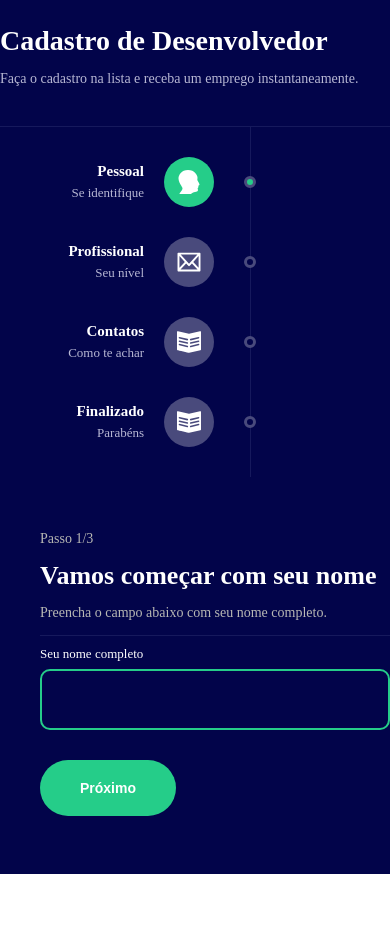
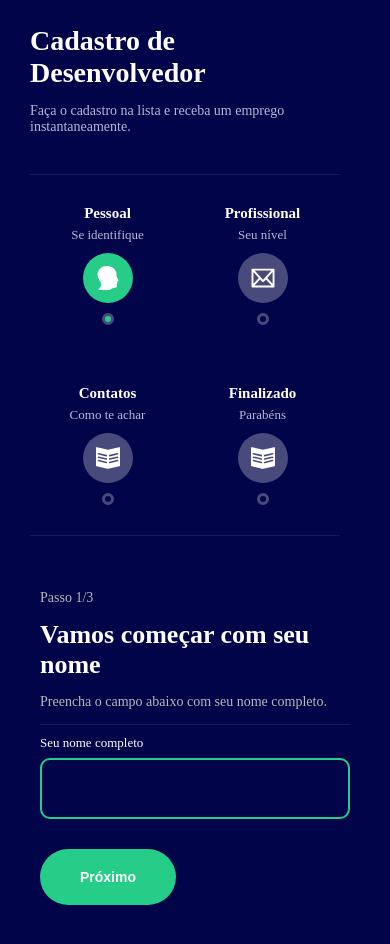
Before and after one commit to brunoventura123/multform, a React (Create React App) app: page / in a window 390 px wide. Shown: the top 944 px of the page. Before the commit the page ends 874 px from the top, so only its background shows below. Built offline with nearby package versions, Linux system fonts and the light colour scheme.

Commit message:
Responsividade feita

```diff
--- a/src/components/SideBarItem/styles.ts
+++ b/src/components/SideBarItem/styles.ts
@@ -4,16 +4,35 @@ export const Container = styled.div`
     margin:30px 0;
     cursor:pointer;
 
+
     a{
         display:flex;
         align-items:center;
         text-decoration:none;
+
+    }
+
+    @media(max-width:700px){
+        width:100%;
+
+        a{
+            flex-direction:column;
+            justify-content:center;
+        }
+    }
+    @media(max-width:480px){
+        width:50%;
     }
 `
 
 export const Info = styled.div`
     flex:1;
     margin-right:20px;
+
+    @media(max-width:700px){
+        text-align:center;
+        margin:0;
+    }
 `
 
 export const Title = styled.div`
@@ -22,12 +41,20 @@ export const Title = styled.div`
     margin-bottom:5px;
     font-size:15px;
     color:#FFF;
+
+    @media(max-width:700px){
+        text-align:center;
+    }
 `
 
 export const Description = styled.div`
     text-align:right;
     font-size:13px;
     color:#B8B8D4;
+
+    @media(max-width:700px){
+        text-align:center;
+    }
 `
 
 export const IconArea = styled.div<{active: boolean}>`
@@ -38,6 +65,10 @@ export const IconArea = styled.div<{active: boolean}>`
     display:flex;
     justify-content:center;
     align-items:center;
+
+    @media(max-width:700px){
+        margin-top:10px;
+    }
 `
 
 export const Point = styled.div<{active: boolean}>`
@@ -48,4 +79,9 @@ export const Point = styled.div<{active: boolean}>`
     margin-left:30px;
     margin-right:-6px;
     background-color: ${props=>props.active ? '#25cd89' : '#02044a'};
+
+    @media(max-width:700px){
+        margin:0;
+        margin-top:10px;
+    }
 `
--- a/src/components/Theme/styles.ts
+++ b/src/components/Theme/styles.ts
@@ -5,7 +5,9 @@ export const Container = styled.div`
     color:#FFF;
     min-height:100vh;
 
-
+    @media(max-width:700px){
+        padding-right:80px;
+    }
 `
 
 export const Area = styled.div`
@@ -17,12 +19,11 @@ export const Area = styled.div`
     padding-bottom:30px;
 `
 
-
 export const Steps = styled.div`
     flex:1;
     display:flex;
 
-    @media(max-width:770px){
+    @media(max-width:700px){
         display:flex;
         flex-direction:column;
     }
@@ -32,10 +33,26 @@ export const Steps = styled.div`
 export const Sidebar = styled.div`
     width:250px;
     border-right:1px solid #16195c;
+
+    @media(max-width:700px){
+        display:flex;
+        width:100%;
+        margin:0 30px;
+        border:0;
+        border-bottom:1px solid #16195c;
+    }
+    @media(max-width:480px){
+        flex-wrap:wrap;
+    }
 `
 
 export const Page = styled.div`
     flex:1;
     padding-left:40px;
     padding-top:40px;
+
+    @media(max-width:700px) {
+        width:100%;
+        padding:40px;
+    }
 `
--- a/src/components/header/styles.ts
+++ b/src/components/header/styles.ts
@@ -2,6 +2,7 @@ import styled from "styled-components";
 
 export const Container = styled.div`
     padding:25px 0;
+    margin: 0 30px;
     border-bottom:1px solid #16195c;
 
     h1{
@@ -13,4 +14,9 @@ export const Container = styled.div`
         font-size:14px;
         color:#b8b8d4;
     }
+
+    @media(max-width:700px){
+        margin-right:0;
+        width:100%;
+    }
 `
--- a/src/pages/FormStep1/styles.ts
+++ b/src/pages/FormStep1/styles.ts
@@ -43,4 +43,8 @@ export const Container = styled.div`
         cursor:pointer;
         margin-top:30px;
     }
+
+    @media(max-width:700px){
+        max-width:100%;
+    }
 `
--- a/src/pages/FormStep4/index.tsx
+++ b/src/pages/FormStep4/index.tsx
@@ -22,7 +22,7 @@ export const FormStep4 = () => {
     return(
         <Theme>
             <C.Container>
-                <h2>😁 Cadastro finalizado! 🤗</h2>
+                <h2>😁 <span>Cadastro finalizado!</span> 🤗</h2>
                 <h1>Agora é só aguardar seu emprego!</h1>
                 <hr /><br />
                 <p>Nome Completo:</p> {state.name}
--- a/src/pages/FormStep4/styles.ts
+++ b/src/pages/FormStep4/styles.ts
@@ -6,10 +6,13 @@ export const Container = styled.div`
         font-size:13px;
         color:#b8b8b4;
     }
-    h2{
+    h2 {
         font-size:15px;
-        color:#fff;
+        span{
+        color:#FFF;
+        font-size:15px;
     }
+}
     h1{
         margin:0;
         padding:0;
```
